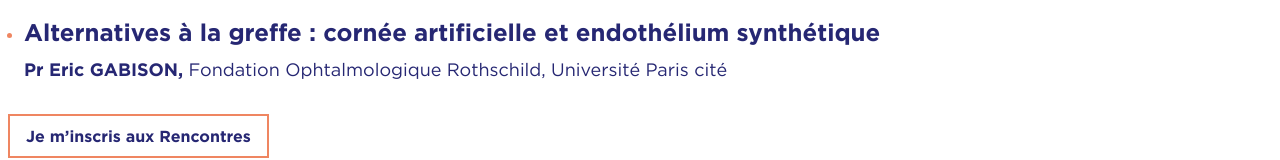
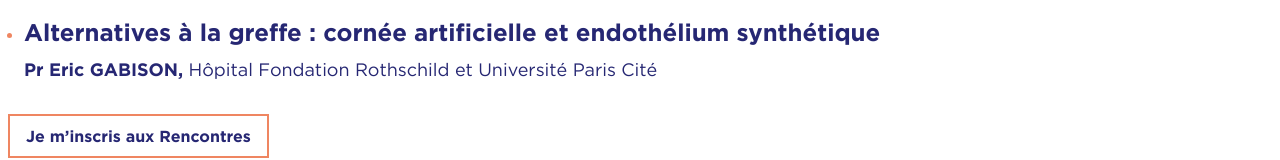
Before and after one commit to MW-Ptolemee/rencontres-biomedecine, a React (Create React App) app: page /session-6 in a window 1280 px wide. Shown: the part 962-1122 px from the top of the page. Built offline with nearby package versions, Linux system fonts and the light colour scheme.

Commit message:
maj corrections intervenants

```diff
--- a/src/pages/sessions/Session4.js
+++ b/src/pages/sessions/Session4.js
@@ -53,7 +53,7 @@ const Session4 = ({ textSize }) => {
         Agence de la biomédecine et
         </span>
         <span className="text-secondary dark:text-black gotham-bold">
-        Pr Daniel SHERMAN,
+        Pr Daniel SCHERMAN,
         </span>
           <span className={`${textSize} text-secondary dark:text-black mb-4`}>
         Fondation maladies rares
--- a/src/pages/sessions/Session6.js
+++ b/src/pages/sessions/Session6.js
@@ -88,7 +88,7 @@ const Session6 = ({ textSize }) => {
               <span className="text-secondary dark:text-black gotham-bold">
               Pr Eric GABISON,
               </span>{" "}
-              Fondation Ophtalmologique Rothschild, Université Paris cité
+              Hôpital Fondation Rothschild et Université Paris Cité
             </span>
           </li>
         </ul>
```
